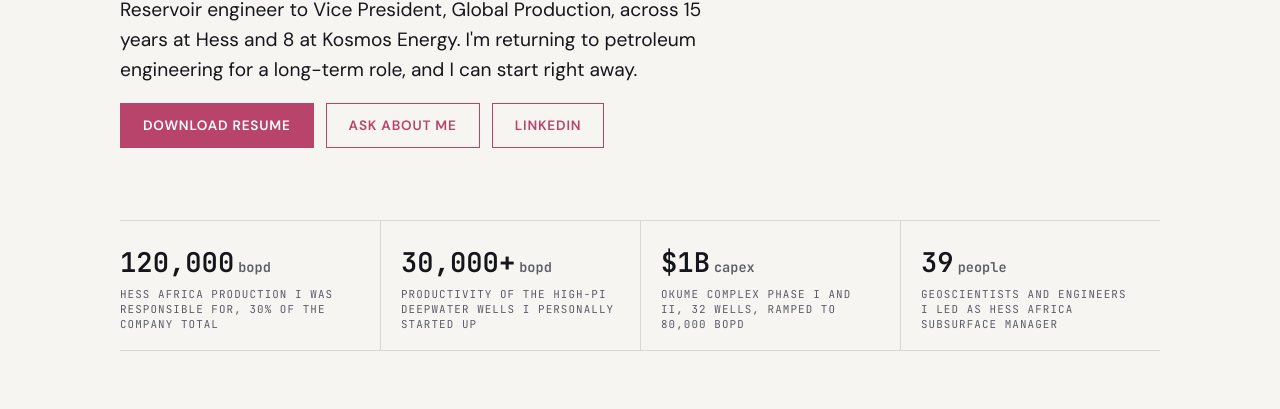
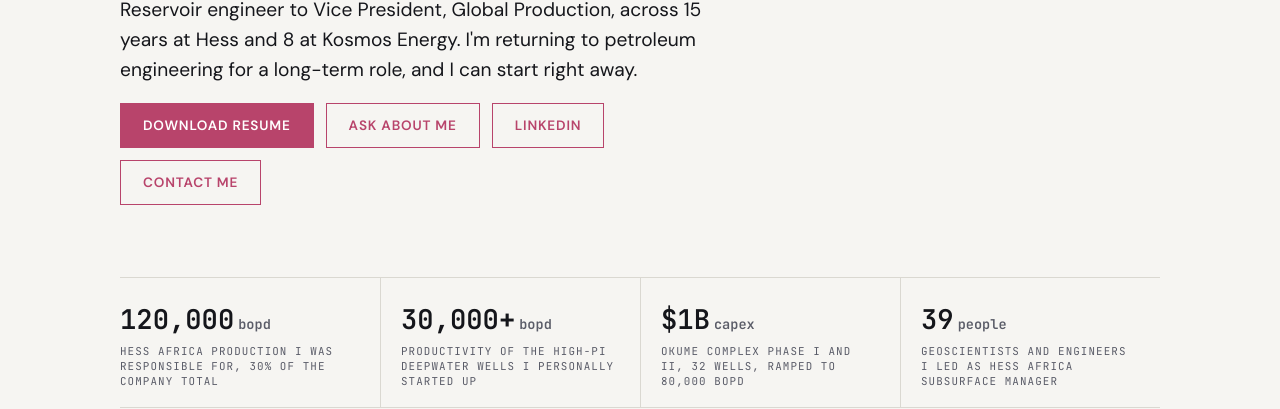
Before and after one commit to petro2458-wq/david-collier, a website: page index.html in a window 1280 px wide. Shown: the part 395-804 px from the top of the page. Drawn offline with nearby package versions, Linux system fonts and the light colour scheme; a web font is replaced by a local one.

Commit message:
Hero: Contact me button
Co-Authored-By: Claude Opus 5.5 <noreply@anthropic.com>
Claude-Session: https://claude.ai/code/session_01Pt3DDGL72TE18YNWHAMPSy

```diff
--- a/index.html
+++ b/index.html
@@ -167,6 +167,7 @@ footer p { max-width: none; }
         <a class="btn" href="/David_Collier_Resume.pdf" download>Download resume</a>
         <a class="btn ghost" href="#ask">Ask about me</a>
         <a class="btn ghost" href="https://www.linkedin.com/in/david-c-collier" target="_blank" rel="noopener">LinkedIn</a>
+        <a class="btn ghost" href="#contact">Contact me</a>
       </div>
     </div>
     <div class="video" id="video-slot" role="img" aria-label="Video placeholder">
```
